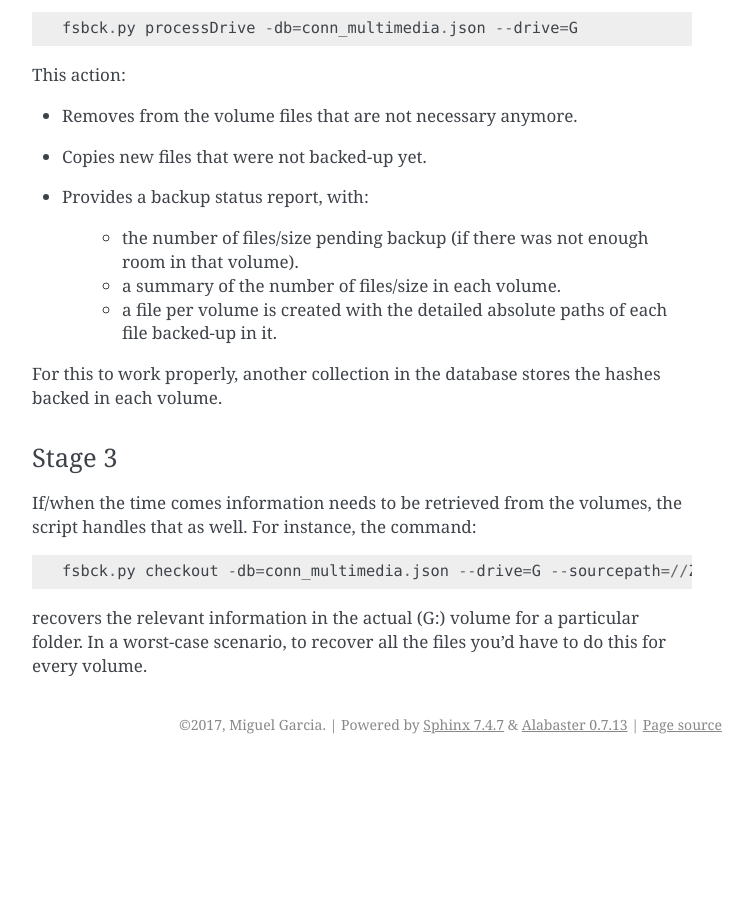
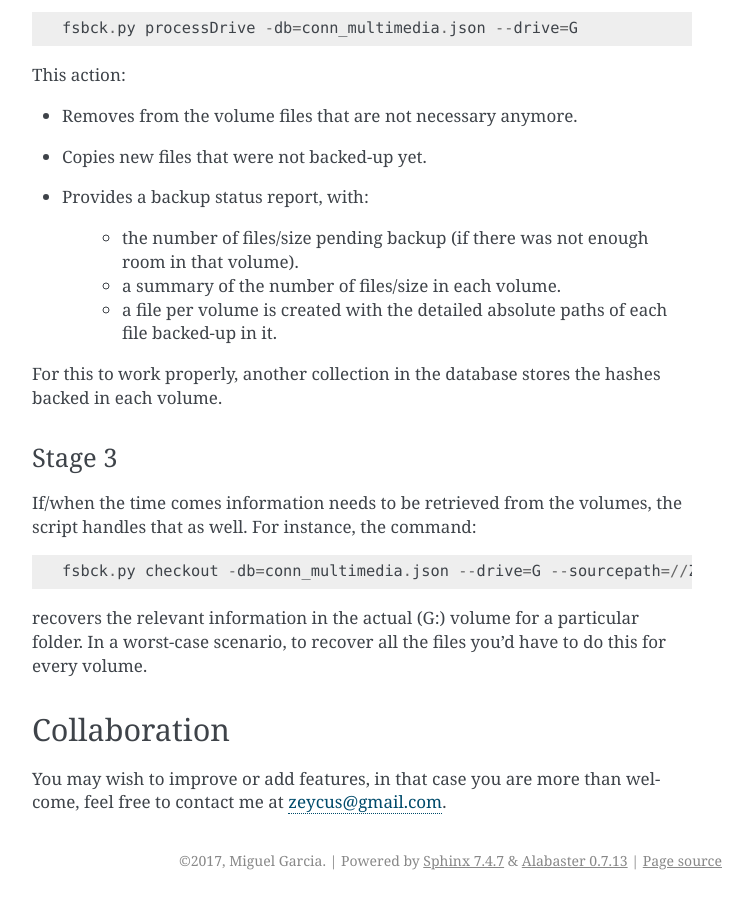
Before and after one commit to zeycus/fsbackup, a Sphinx documentation site: the page built from docs/source/README.rst, in a window 1280 px wide and 900 px high, scrolled down 1756 px. Shown: the whole window, without its empty margins (388-1141 px from the left). Built offline with Sphinx 7.4.7, drawn with Linux system fonts in a browser that asks for light colours; before the commit the page ends 2520 px from its top, so only the background shows below that.

Commit message:
Add invitation to collaborate.

```diff
--- a/README.rst
+++ b/README.rst
@@ -92,3 +92,9 @@ If/when the time comes information needs to be retrieved from the volumes, the s
 
 recovers the relevant information in the actual (G:) volume for a particular folder. In a worst-case scenario, to recover all the files
 you'd have to do this for every volume.
+
+
+Collaboration
+=============
+
+You may wish to improve or add features, in that case you are more than welcome, feel free to contact me at zeycus@gmail.com.
--- a/docs/source/README.rst
+++ b/docs/source/README.rst
@@ -92,3 +92,9 @@ If/when the time comes information needs to be retrieved from the volumes, the s
 
 recovers the relevant information in the actual (G:) volume for a particular folder. In a worst-case scenario, to recover all the files
 you'd have to do this for every volume.
+
+
+Collaboration
+=============
+
+You may wish to improve or add features, in that case you are more than welcome, feel free to contact me at zeycus@gmail.com.
```
